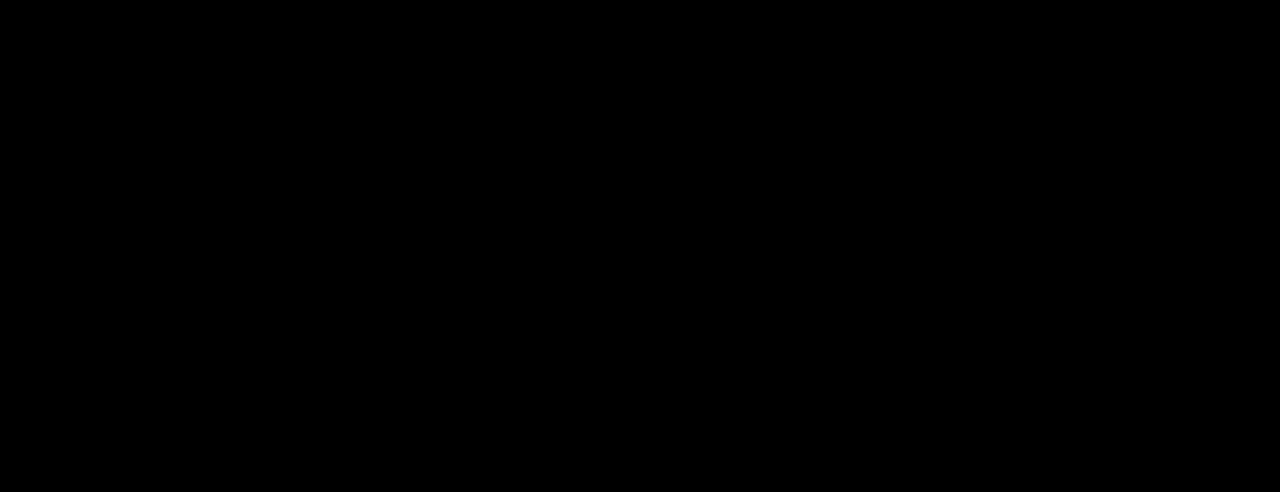
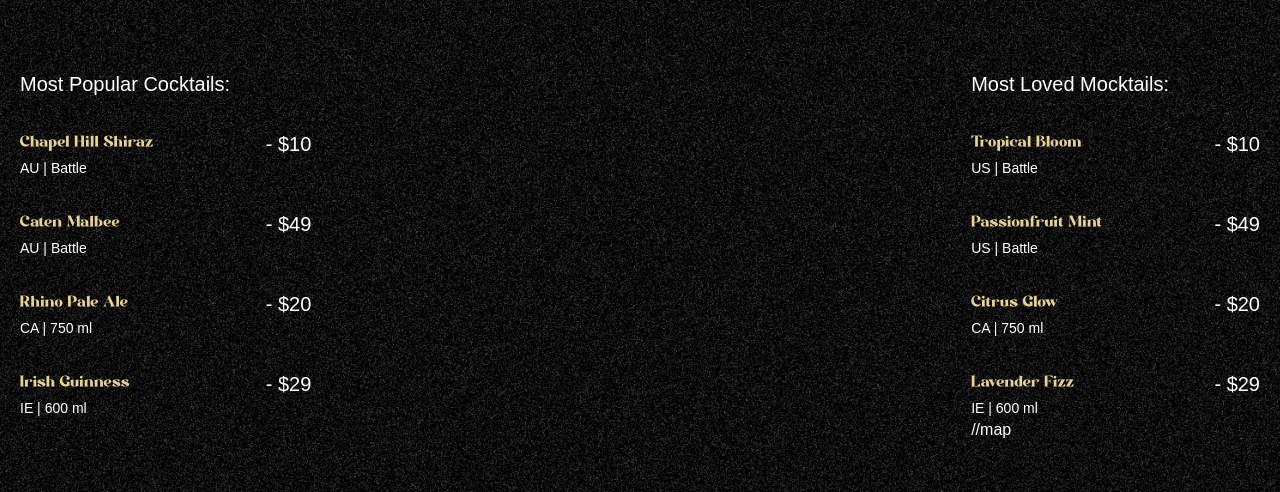
Before and after one commit to AryaShrestha05/GSAP_Cocktails, a React (Vite) app: page / in a window 1280 px wide. Shown: the part 890-1382 px from the top of the page. Built offline with nearby package versions, Linux system fonts and the light colour scheme; a web font is replaced by a local one.

Commit message:
Implemented cocktails section

```diff
--- a/package.json
+++ b/package.json
@@ -12,6 +12,7 @@
   "dependencies": {
     "@gsap/react": "^2.1.2",
     "@tailwindcss/vite": "^4.1.11",
+    "ffmpeg": "^0.0.4",
     "gsap": "^3.13.0",
     "react": "^19.1.0",
     "react-dom": "^19.1.0",
--- a/src/App.jsx
+++ b/src/App.jsx
@@ -5,6 +5,7 @@
 import { ScrollTrigger } from "gsap/all";
 import Navbar from './components/Navbar.jsx';
 import Hero from "./components/Hero.jsx";
+import Cocktails from "./components/Cocktails.jsx";
 
 //Makes sure both plugins are used globally for every file to use
 //splittext splits texts and individually moves it
@@ -15,7 +16,7 @@
         <main>
             <Navbar />
             <Hero />
-            <div className="h-dvh bg-black"></div>
+            <Cocktails />
         </main>
     )
 }
--- /dev/null
+++ b/src/components/Cocktails.jsx
@@ -0,0 +1,75 @@
+import gsap from "gsap";
+import React from "react";
+import { cocktailLists } from '/constants/index.js';
+import { mockTailLists } from "../../constants";
+import { ScrollTrigger } from "gsap/ScrollTrigger";
+import { useGSAP } from "@gsap/react";
+
+
+const Cocktails = () => {
+
+  useGSAP(() => {
+    const parralaxTimeline = gsap.timeline({
+      scrollTrigger: {
+        trigger: '#cocktails',
+        start: 'top 30%',
+        end: 'bottom 80%',
+        scrub: true
+      }//scrollTrigger
+    })
+
+    parralaxTimeline.from('#c-left-leaf', {
+      x:-100,
+      y: 100
+    })
+
+    .from('#c-right-leaf', {
+      x: 100,
+      y: 100
+    })
+  })
+
+  return(
+    <section id="cocktails" className="noisy">
+      <img src= "/images/cocktail-left-leaf.png" alt="Left-Leaf" id="c-left-leaf" />
+      <img src="/images/cocktail-right-leaf.png" alt="Right-Leaf" id="c-right-leaf" />
+
+      <div className="list">
+        <div className = "popular">
+          <h2>Most Popular Cocktails:</h2>
+
+          <ul>
+            {cocktailLists.map((drink ) => (
+              <li key={drink.name}>
+                <div className = "md:me-28">
+                  <h3>{drink.name}</h3>
+                  <p>{drink.country} | {drink.detail}</p>
+                </div>
+                <span>- {drink.price}</span>
+              </li>
+            ))}
+          </ul>
+        </div>
+
+        <div className = "loved">
+          <h2>Most Loved Mocktails:</h2>
+
+          <ul>
+            {mockTailLists.map((drink ) => (
+              <li key={drink.name}>
+                <div className = "me-28">
+                  <h3>{drink.name}</h3>
+                  <p>{drink.country} | {drink.detail}</p>
+                </div>
+                <span>- {drink.price}</span>
+              </li>
+            ))}//map
+          </ul>
+        </div>
+      </div>
+    </section>
+
+  )
+}
+
+export default Cocktails;
--- a/src/components/Hero.jsx
+++ b/src/components/Hero.jsx
@@ -1,10 +1,15 @@
 import gsap from 'gsap';
 import { useGSAP } from '@gsap/react';
-import React from 'react';
+import React, { useRef } from 'react';
 import { SplitText } from 'gsap/all';
+import { useMediaQuery } from 'react-responsive';
 gsap.registerPlugin(SplitText);
 
 const Hero = () => {
+
+    const videoRef = useRef()
+    const isMobile = useMediaQuery({ maxWidth: 767 })
+
     useGSAP(() => {
         //I want to target the title class, and split it to both characters and words:
         const heroSplit = new SplitText('.title', { type:'chars, words' })
@@ -48,6 +53,30 @@
         .to('.right-leaf', { y: 200 }, 0)
         .to('.left-leaf', { y: -200 }, 0)
 
+        //when top reaches 50% animation starts, else center 60%
+    const startValue = isMobile ? 'top 50%' : 'center 60%';
+        //when top goes 120% past top of the screen it will end else
+        //when bottom of video goes to top of screen it ends
+    const endValue = isMobile ? '120% top' : 'bottom top';
+
+    const tl = gsap.timeline({
+        scrollTrigger: {
+            trigger: 'video',
+            start: startValue,
+            end: endValue,
+            scrub: true,
+        /**keeps the video stuck while scrolling through it (like freezing it
+         * on screen while the user scrolls). */
+            pin: true,
+        }
+    })
+    videoRef.current.onloadedmetadata = () => {
+        /**Telling GSAP from currentTime = 0 → to currentTime = full video duration,
+         * animate based on scroll. */
+        tl.to(videoRef.current, {
+            currentTime: videoRef.current.duration
+        })
+    }
     }, [])
 
     return (
@@ -80,6 +109,14 @@
                     </div>
                 </div>
             </section>
+            <div className = "video absolute inset-0">
+                <video
+                    ref={videoRef}
+                    src="/videos/output.mp4"
+                    muted
+                    playsInline
+                    preload='auto'/>
+            </div>
         </>
     )//return
 }//Hero
```
Also changed, not shown: 1 other file (tests, documents, lock files or other folders).
